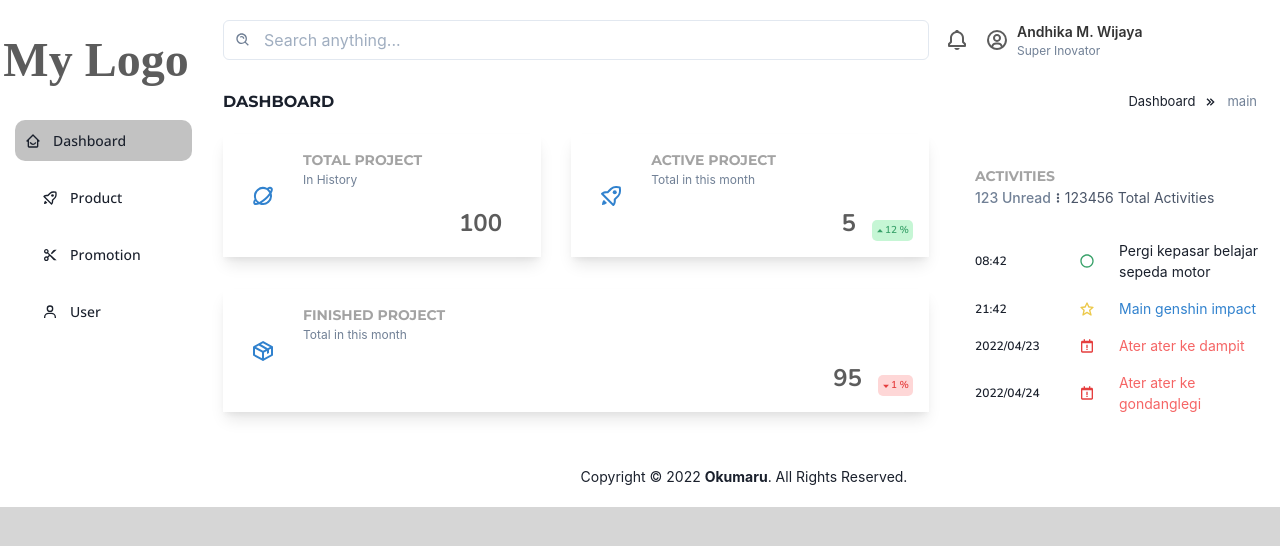
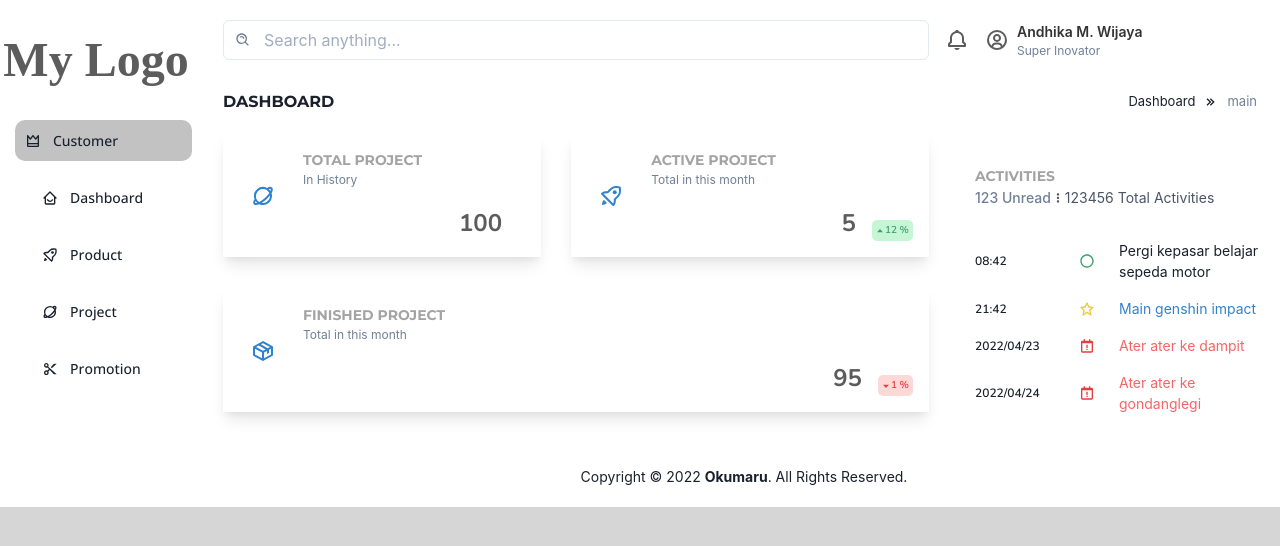
Before and after one commit to okumaru/panel, a Next.js app: page /dashboard in a window 1280 px wide. Shown: the top 546 px of the page. Built offline with nearby package versions, Linux system fonts and the light colour scheme; a web font is replaced by a local one.

Commit message:
update navbar

```diff
--- a/componens/sidebars/navigation.js
+++ b/componens/sidebars/navigation.js
@@ -1,9 +1,19 @@
 import React, { useState } from "react";
 import { Box, Flex, Text } from "@chakra-ui/react";
-import { BiHomeSmile, BiRocket, BiCut, BiUser } from "react-icons/bi";
+import {
+  BiHomeSmile,
+  BiCrown,
+  BiRocket,
+  BiCut,
+  BiPlanet,
+} from "react-icons/bi";
 import style from "./navigation.module.css";
 
 const NavItems = [
+  {
+    icon: BiCrown,
+    text: "Customer",
+  },
   {
     icon: BiHomeSmile,
     text: "Dashboard",
@@ -13,12 +23,12 @@ const NavItems = [
     text: "Product",
   },
   {
+    icon: BiPlanet,
+    text: "Project",
+  },
+  {
     icon: BiCut,
     text: "Promotion",
-  },
-  {
-    icon: BiUser,
-    text: "User",
   },
 ];
 
```
